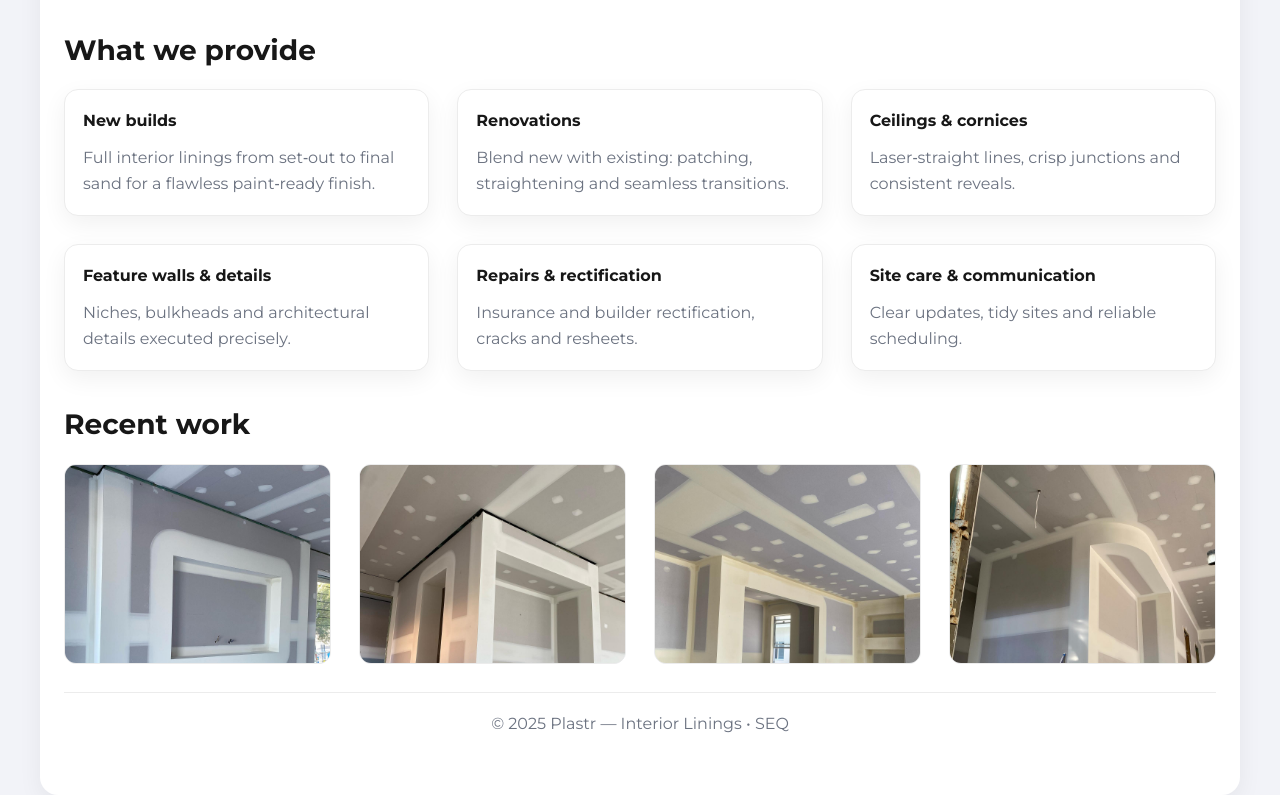
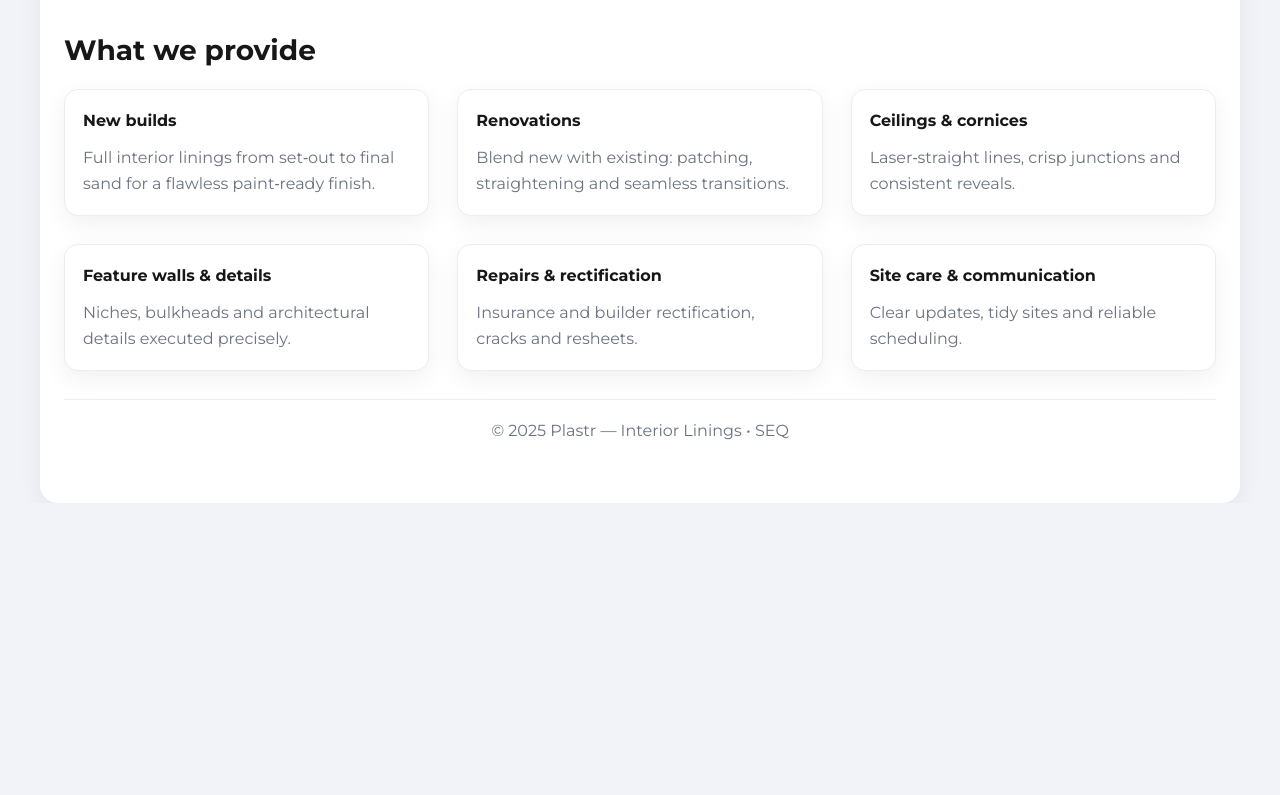
Before and after one commit to kaseyladan/plastr-site, a plain HTML site: page index.html in a window 1280 px wide. Shown: the part 1207-2002 px from the top of the page. After the commit the page ends 1710 px from the top, so only its background shows below. Drawn offline with Linux system fonts and the light colour scheme.

Commit message:
Update index.html

```diff
--- a/index.html
+++ b/index.html
@@ -64,17 +64,6 @@
           </div>
         </section>
 
-        <section>
-          <h2 class="section-title">Recent work</h2>
-          <div class="tiles">
-            <div class="tile"><img src="assets/gallery-1.jpg" alt="Project 1"></div>
-            <div class="tile"><img src="assets/gallery-2.jpg" alt="Project 2"></div>
-            <div class="tile"><img src="assets/gallery-3.jpg" alt="Project 3"></div>
-            <div class="tile"><img src="assets/gallery-4.jpg" alt="Project 4"></div>
-          </div>
-        </section>
-      </div>
-
       <footer>© <span id="y"></span> Plastr — Interior Linings • SEQ</footer>
     </main>
   </div>
```
